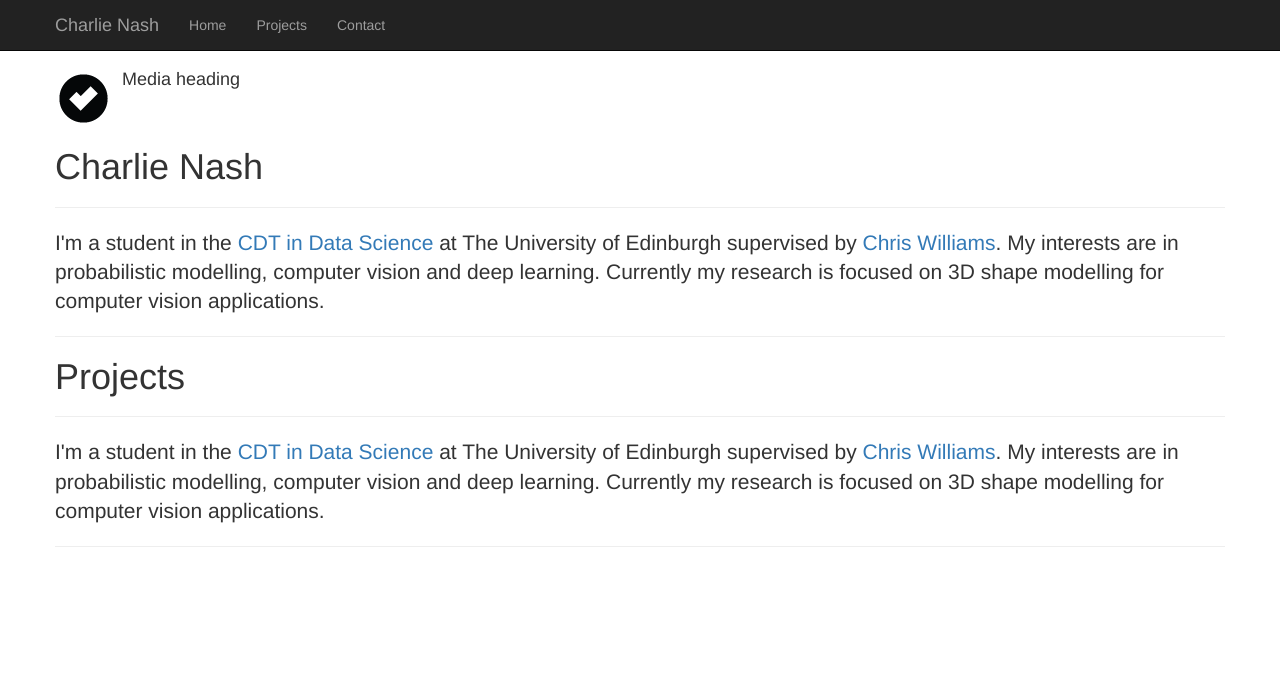
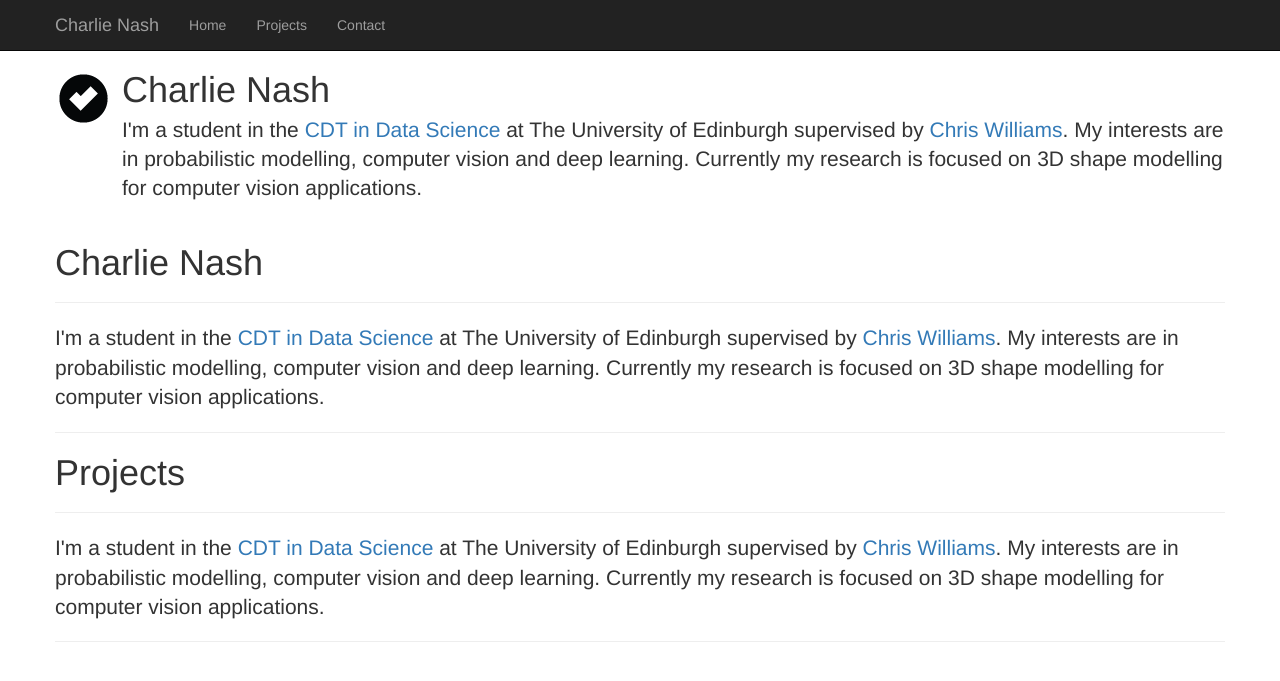
Before and after one commit to charlienash/charlienash.github.io, a Jekyll site: the page index.html, which Jekyll copies as it is, in a window 1280 px wide. Shown: the top 681 px of the page. Built offline with Jekyll 4.4.1, drawn with Linux system fonts in a browser that asks for light colours.

Commit message:
Update index.html

```diff
--- a/index.html
+++ b/index.html
@@ -82,7 +82,8 @@
 					    </a>
 					  </div>
 					  <div class="media-body">
-					    <h4 class="media-heading">Media heading</h4>
+					    <h1 class="media-heading">Charlie Nash</h4>
+					    <p class="lead"> I'm a student in the <a href="http://datascience.inf.ed.ac.uk/">CDT in Data Science</a> at The University of Edinburgh supervised by <a href="http://homepages.inf.ed.ac.uk/ckiw/">Chris Williams</a>. My interests are in probabilistic modelling, computer vision and deep learning. Currently my research is focused on 3D shape modelling for computer vision applications.</p>
 					  </div>
 					</div>
 
```
